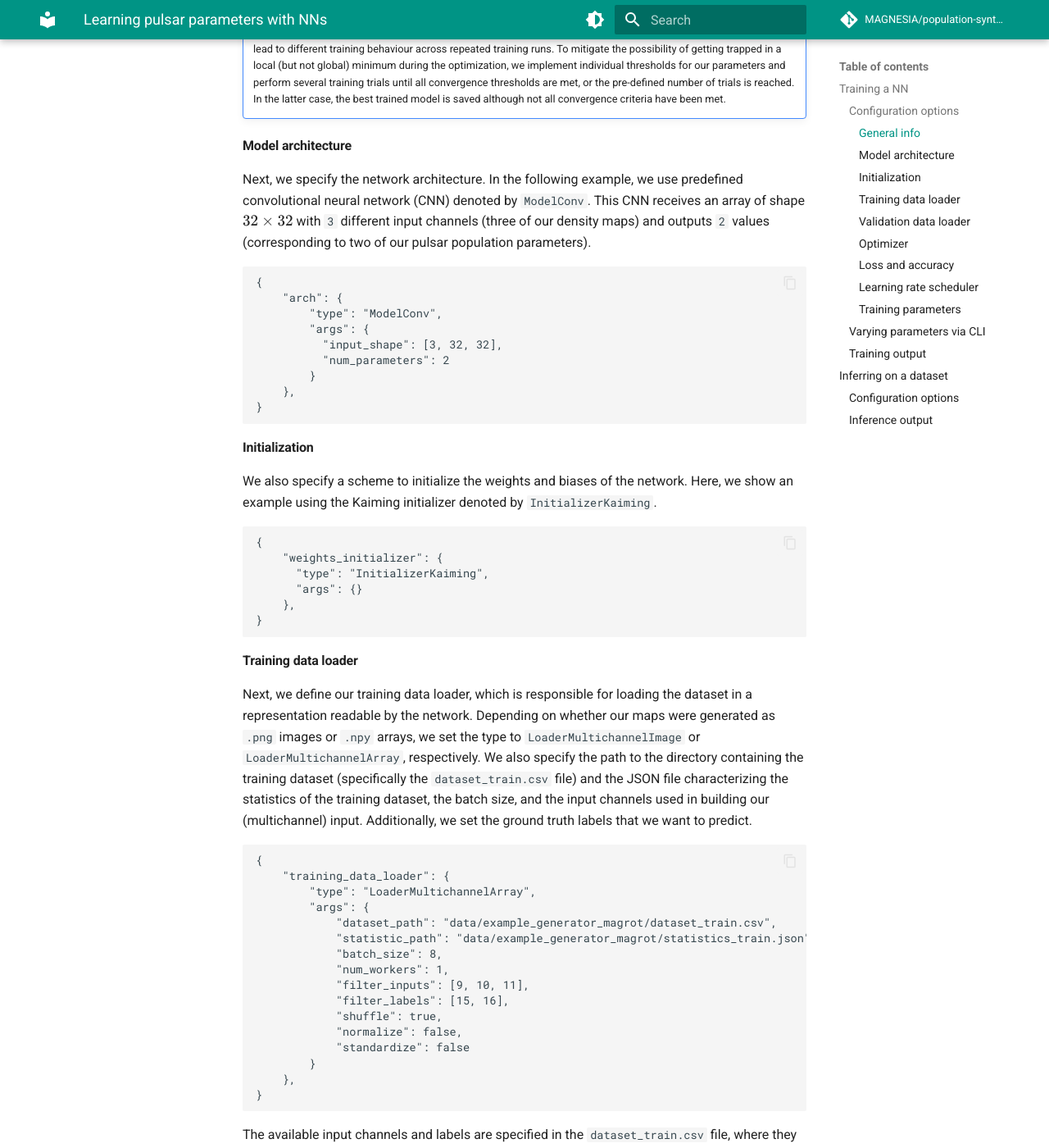
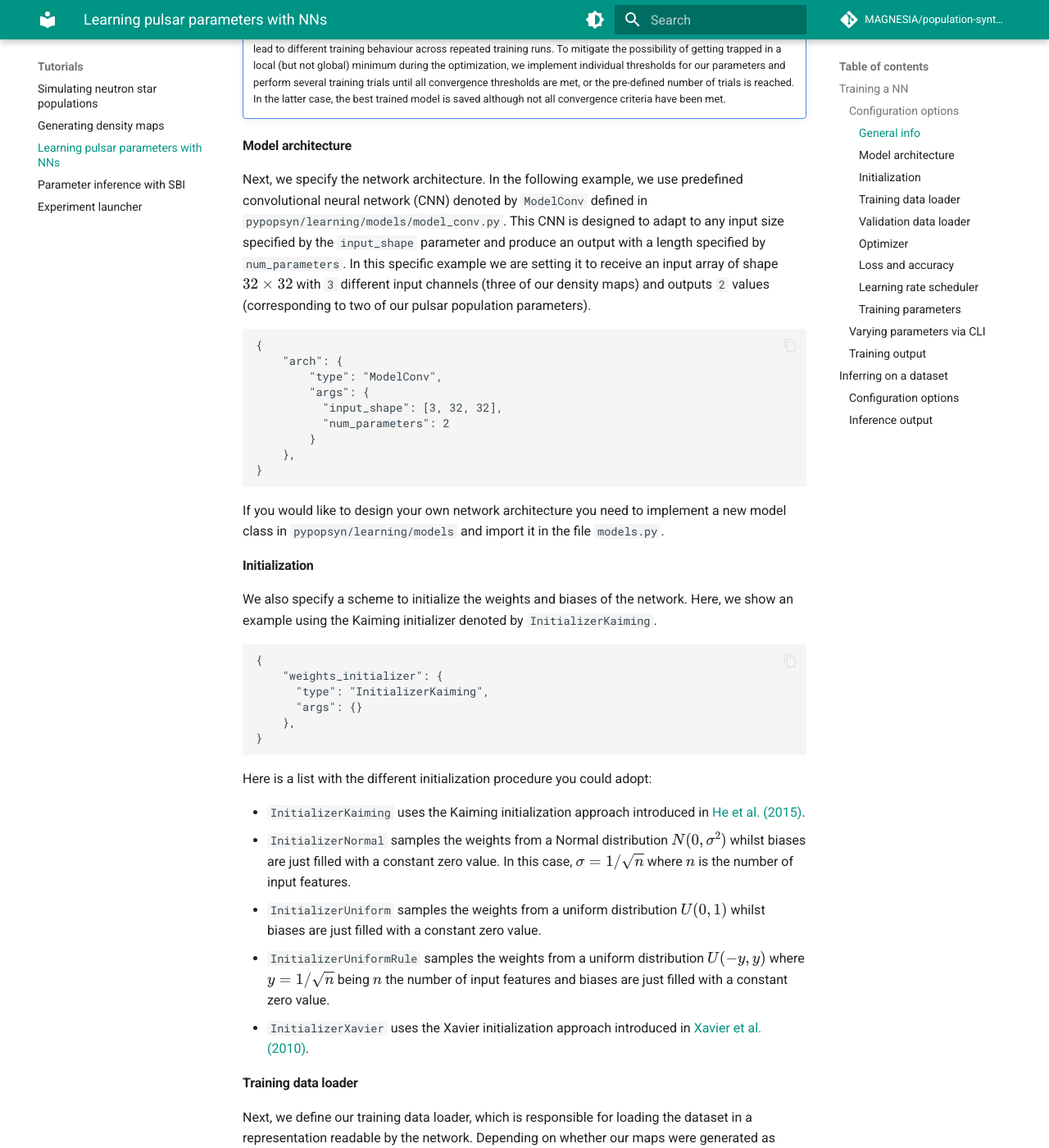
Before and after one commit to ice-csic-astroexotic/ML-Poppyns, an MkDocs documentation site: the page built from docs/tutorials/learning_tutorial_cnn.md, in a window 1280 px wide and 1400 px high, scrolled down 1631 px. Shown: the whole window at 82% size. Built offline with MkDocs 1.6.1 and Material for MkDocs 9.7.7, drawn with Linux system fonts in a browser that asks for light colours; formulas are drawn with MathJax 3; comment, search, counter and statistics services are not loaded; some of the changed text lies outside the part shown.

Commit message:
Some updates to address Vanessa's comments part 3.

````diff
--- a/docs/tutorials/learning_tutorial_cnn.md
+++ b/docs/tutorials/learning_tutorial_cnn.md
@@ -3,12 +3,12 @@
 In the following, we describe how neural networks can be used to estimate the characteristic parameters that describe
 the birth properties of a population of neutron stars. Here, we focus on obtaining point estimates of our parameters.
 I.e., we do not derive credible intervals for our estimates. For a presentation of statistical parameter inference
-with simulation-based inference (SBI) see [Parameter interference with SBI](learning_tutorial_sbi.md).
+with simulation-based inference (SBI) see [Parameter inference with SBI](learning_tutorial_sbi.md).
 
 !!! example
 
     An example of the following training and inference scripts is presented in
-    `tutorials/tutorial_notebooks/07_learning_tutorial.ipynb`.
+    `tutorials/tutorial_notebooks/07_learning_cnn_tutorial.ipynb`.
 
 ## Training a NN
 
@@ -67,7 +67,9 @@
 #### Model architecture
 
 Next, we specify the network architecture. In the following example, we use predefined convolutional neural network
-(CNN) denoted by `ModelConv`. This CNN receives an array of shape $32 \times 32$ with `3` different input channels
+(CNN) denoted by `ModelConv` defined in `pypopsyn/learning/models/model_conv.py`.
+This CNN is designed to adapt to any input size specified by the `input_shape` parameter and produce an output with a length specified by `num_parameters`.
+In this specific example we are setting it to receive an input array of shape $32 \times 32$ with `3` different input channels
 (three of our density maps) and outputs `2` values (corresponding to two of our pulsar population parameters).
 ```commandline
 {
@@ -80,6 +82,7 @@
     },
 }
 ```
+If you would like to design your own network architecture you need to implement a new model class in `pypopsyn/learning/models` and import it in the file `models.py`.
 
 #### Initialization
 
@@ -93,6 +96,13 @@
     },
 }
 ```
+Here is a list with the different initialization procedure you could adopt:
+
+* `InitializerKaiming` uses the Kaiming initialization approach introduced in [He et al. (2015)](https://arxiv.org/abs/1502.01852).
+* `InitializerNormal` samples the weights from a Normal distribution $N(0, \sigma^2)$ whilst biases are just filled with a constant zero value. In this case, $\sigma = 1 / \sqrt{n}$ where $n$ is the number of input features.
+* `InitializerUniform` samples the weights from a uniform distribution $U(0,1)$ whilst biases are just filled with a constant zero value.
+* `InitializerUniformRule` samples the weights from a uniform distribution $U(-y, y)$ where $y = 1 / \sqrt{n}$ being $n$ the number of input features and biases are just filled with a constant zero value.
+* `InitializerXavier` uses the Xavier initialization approach introduced in [Xavier et al. (2010)](https://proceedings.mlr.press/v9/glorot10a.html).
 
 #### Training data loader
 
--- a/mkdocs.yml
+++ b/mkdocs.yml
@@ -37,7 +37,7 @@
   - Tutorials:
       - tutorials/simulator_tutorial.md
       - tutorials/generator_tutorial.md
-      - tutorials/learning_tutorial.md
+      - tutorials/learning_tutorial_cnn.md
       - tutorials/learning_tutorial_sbi.md
       - tutorials/experiment_launcher.md
   - Code:
````
Also changed, not shown: docs/tutorials/learning_tutorial_sbi.md (+11 -2 lines).
